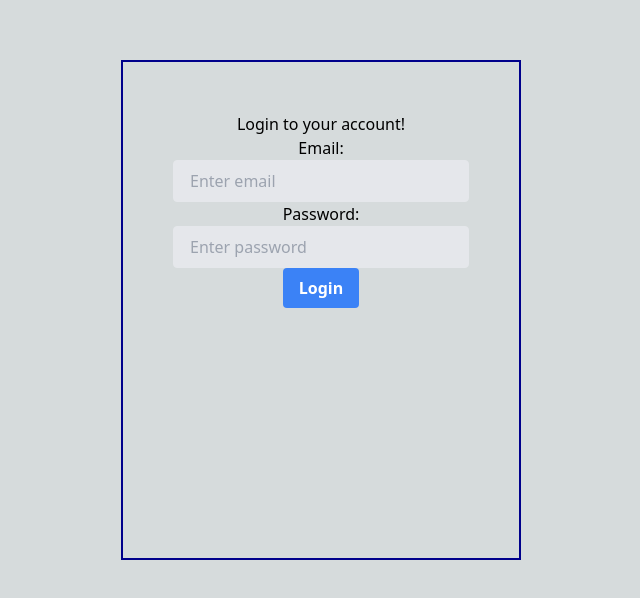
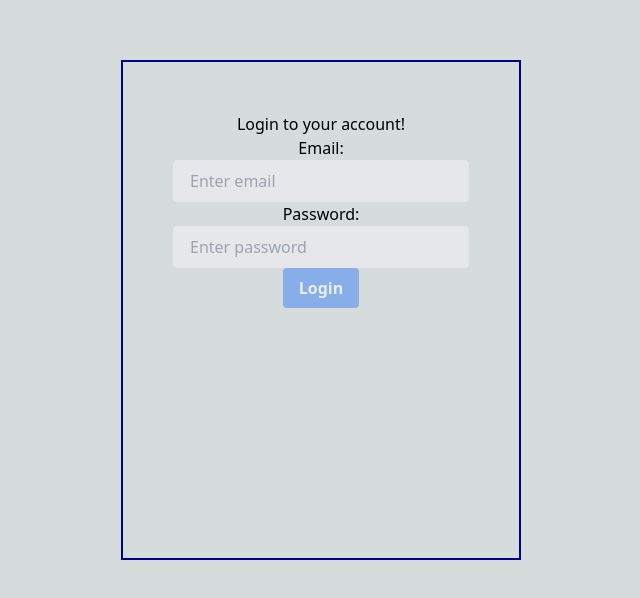
Before and after one commit to emanpecson/nba-fantasy-league, a Next.js app: page /login in a window 1280 px wide. Shown: the part 110-708 px from the top of the page, without its empty margins (339-979 px from the left). Built offline with nearby package versions, Linux system fonts and the light colour scheme.

Commit message:
login page can confirm user exists in db

```diff
--- a/src/app/(userAuth)/login/page.tsx
+++ b/src/app/(userAuth)/login/page.tsx
@@ -1,74 +1,63 @@
+'use client';
+
 import FormData from 'form-data';
-// import React, { useState } from 'react';
+import React, { useState } from 'react';
+
+export async function handleSubmit(event) {
+	event.preventDefault();
+	const formData = new FormData(event.target);
+
+	try {
+		const response = await fetch('../../api/user', {
+			method: 'GET'
+		});
+
+		const { key, users } = await response.json();
+
+		console.log('Success:', users);
+
+		for(let user of users) {
+			if(user.email == formData.get('email') && user.password == formData.get('password')) {
+				console.log('user found');
+
+				return;
+			}
+		}
+		console.log('user not found');
+	}
+	catch(error) {
+		console.error('Error retrieving data', error);
+	}
+}
 
 // then when doing the id, it'll be an arg in params: export default function test({ params })
 export default function Login() {
-	// const [email, setEmail] = useState('');
-	// const [password, setPassword] = useState('');
-	// const [isValid, setIsValid] = useState(false);
+	const [email, setEmail] = useState('');
+	const [password, setPassword] = useState('');
+	const [isValid, setIsValid] = useState(false);
 
-	// const handleEmailChange = (event) => {
-	// 	setEmail(event.target.value);
-	// 	setIsValid(event.target.value && password)
-	// }
+	const handleEmailChange = (event) => {
+		setEmail(event.target.value);
+		setIsValid(event.target.value && password)
+	}
 
-	// const handlePasswordChange = (event) => {
-	// 	setPassword(event.target.value);
-	// 	setIsValid(email && event.target.value);
-	// }
-
-	// const handleSubmit = (event) => {
-	// 	event.preventDefault();
-	// 	const formData = new FormData(event.target);
-	// 	// const router = useRouter();
-
-	// 	fetch('/api/users', {
-	// 		method: 'GET'
-	// 	})
-	// 	.then(response => response.json())
-	// 	.then(data => {
-	// 		console.log('Success:', data);
-	// 		const allUsers = Object.values(data.data);
-
-	// 		for(let user of allUsers) {
-	// 			if(user.email === formData.get('email') && user.password === formData.get('password')) {
-	// 				console.log('USER FOUND');
-
-	// 				// router.push('/LeagueMenu/[id]', '/LeagueMenu/${userId}');
-
-	// 				// router.push({
-	// 				// 	pathname: './LeagueMenu/',
-	// 				// 	query: { id: user.id }
-	// 				// });
-
-	// 				return; // temp
-	// 			}
-	// 		}
-	// 		console.log('INVALID USER CREDENTIALS');
-
-	// 	})
-	// 	.catch(error => {
-	// 		console.log('Error:', error);
-	// 		console.log('check')
-	// 	});
-	// }
-
-	const handleSubmit = () => {
-		return;
+	const handlePasswordChange = (event) => {
+		setPassword(event.target.value);
+		setIsValid(email && event.target.value);
 	}
 
 	return(
 		<div>
 			<h1>Login to your account!</h1>
 
-			{/* <form onSubmit={handleSubmit}> */}
-			<form>
+			<form onSubmit={handleSubmit}>
+			{/* <form> */}
 				<label>Email:</label>
 				<input
 					type="email"
 					name="email"
-					// value={email}
-					// onChange={handleEmailChange}
+					value={email}
+					onChange={handleEmailChange}
 					className="appearance-none border rounded w-full py-2 px-4 text-gray-700 bg-gray-200 focus:outline-none focus:shadow-outline"
 					placeholder="Enter email"/>
 
@@ -76,14 +65,14 @@ export default function Login() {
 				<input
 					type="password"
 					name="password"
-					// value={password}
-					// onChange={handlePasswordChange}
+					value={password}
+					onChange={handlePasswordChange}
 					className="appearance-none border rounded w-full py-2 px-4 text-gray-700 bg-gray-200 focus:outline-none focus:shadow-outline"
 					placeholder="Enter password"/>
 
 				<button
 					type="submit"
-					// disabled={!isValid}
+					disabled={!isValid}
 					className="bg-blue-500 hover:bg-blue-700 text-white font-bold py-2 px-4 rounded">
 					Login
 				</button>
```
